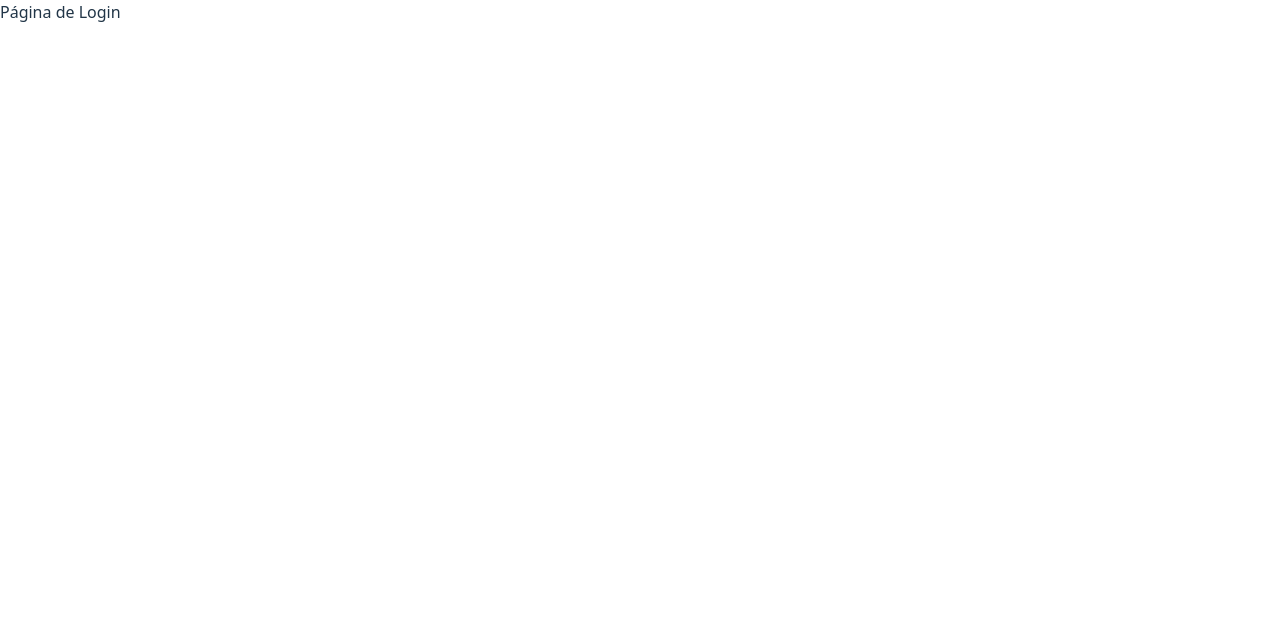
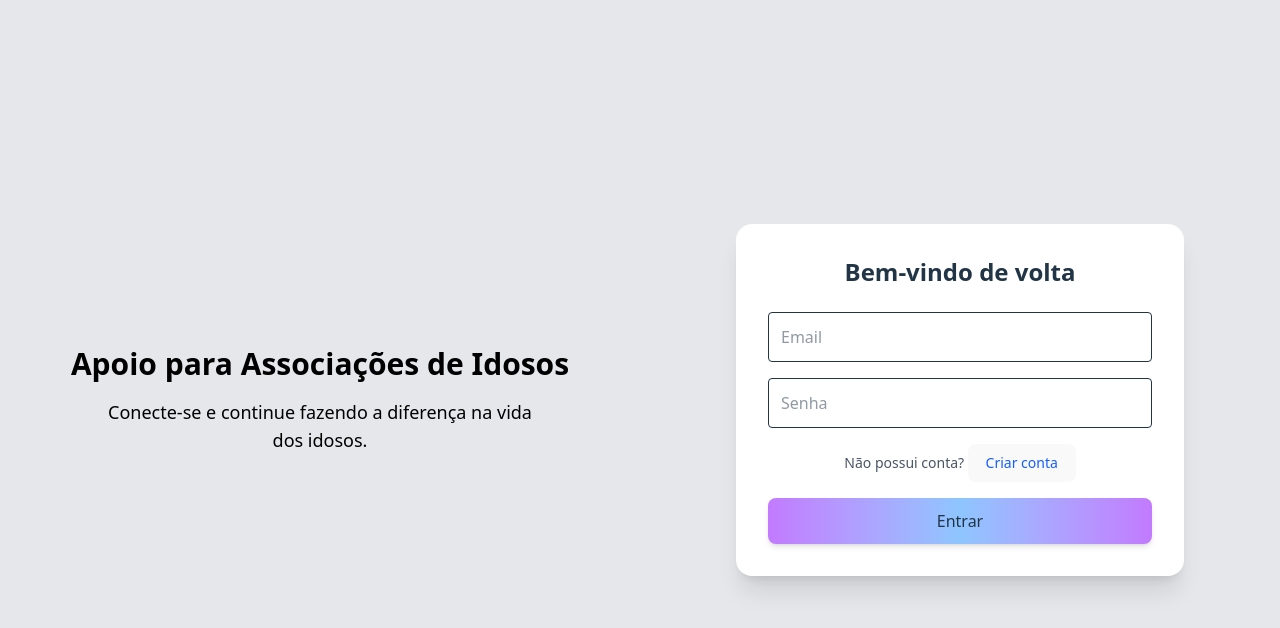
Before and after one commit to rraquelof/frontend-Associacao-idosos, a React (Vite) app: page /login in a window 1280 px wide. Shown: the top 628 px of the page. Built offline with nearby package versions, Linux system fonts and the light colour scheme.

Commit message:
Criando página de Login

```diff
--- a/src/Cadastro.tsx
+++ b/src/Cadastro.tsx
@@ -93,6 +93,8 @@ const handleSubmit = async (e: FormEvent<HTMLFormElement>) => {
             <input
               type="text"
               name="nome"
+              value={formData.nome}
+              onChange={handleChange}
               placeholder="Nome completo"
               className="border p-3 rounded-lg text-xl focus:outline-none focus:ring-2 focus:ring-purple-300"
               required
--- a/src/CadastroIdoso.tsx
+++ b/src/CadastroIdoso.tsx
@@ -1,5 +1,5 @@
 import { useState } from "react";
-import Botao from "./components/botao";
+import Botao from "./components/Botao";
 
 export default function CadastroIdoso() {
   const [etapa, setEtapa] = useState(1);
--- a/src/Login.tsx
+++ b/src/Login.tsx
@@ -1,5 +1,111 @@
-export default function Login(){
-    return(
-        <p>Página de Login</p>
-    )
+import { useState, type ChangeEvent, type FormEvent } from "react";
+import { useNavigate } from "react-router-dom";
+
+export default function Login() {
+  const navigate = useNavigate();
+
+  const [formData, setFormData] = useState({
+    email: "",
+    senha: "",
+  });
+
+  const [mensagem, setMensagem] = useState("");
+
+  const handleChange = (e: ChangeEvent<HTMLInputElement>) => {
+    setFormData({
+      ...formData,
+      [e.target.name]: e.target.value,
+    });
+  };
+
+  const handleSubmit = async (e: FormEvent<HTMLFormElement>) => {
+    e.preventDefault();
+    setMensagem("Verificando...");
+
+    try {
+      const resposta = await fetch("https://api-associacao-idosos.onrender.com/api/login", {
+        method: "POST",
+        headers: { "Content-Type": "application/json" },
+        body: JSON.stringify(formData),
+      });
+
+      const dados = await resposta.json();
+
+      if (resposta.ok) {
+        setMensagem("✅ Login realizado com sucesso!");
+        navigate("/menu");
+      } else {
+        setMensagem(`⚠️ ${dados.message || "Credenciais inválidas."}`);
+      }
+    } catch (erro) {
+      console.error("Erro ao fazer login:", erro);
+      setMensagem("❌ Erro ao conectar com o servidor.");
+    }
+  };
+
+  return (
+    <div className="w-screen min-h-screen flex bg-gray-200 box-border">
+      {/* Lado esquerdo */}
+      <div className="w-1/2 bg-gray-200 flex flex-col justify-center items-center text-black p-10">
+        <div className="flex flex-col items-center text-center space-y-4">
+          <h1 className="text-3xl font-bold">Apoio para Associações de Idosos</h1>
+          <p className="text-lg max-w-md">
+            Conecte-se e continue fazendo a diferença na vida dos idosos.
+          </p>
+        </div>
+      </div>
+
+      {/* Lado direito */}
+      <div className="w-1/2 flex justify-center items-center p-10">
+        <div className="w-full max-w-md bg-white rounded-2xl shadow-xl p-8">
+          <h2 className="text-2xl font-bold mb-6 text-center">Bem-vindo de volta</h2>
+
+          <form onSubmit={handleSubmit} className="flex flex-col space-y-4">
+            <input
+              type="email"
+              name="email"
+              value={formData.email}
+              onChange={handleChange}
+              placeholder="Email"
+              className="border p-3 rounded"
+              required
+            />
+
+            <input
+              type="password"
+              name="senha"
+              value={formData.senha}
+              onChange={handleChange}
+              placeholder="Senha"
+              className="border p-3 rounded"
+              required
+            />
+
+            {/* 👇 Link para criar conta */}
+            <p className="text-center text-sm text-gray-600">
+              Não possui conta?{" "}
+              <button
+                type="button"
+                onClick={() => navigate("/cadastro")}
+                className="text-blue-600 hover:underline"
+              >
+                Criar conta
+              </button>
+            </p>
+
+            <button
+              type="submit"
+              className="bg-gradient-to-r from-purple-400 via-blue-300 to-purple-400 rounded-full shadow-md hover:shadow-lg transition-all text-lg font-semibold px-6 py-2"
+            >
+              Entrar
+            </button>
+
+            {mensagem && (
+              <p className="text-center text-sm mt-2 text-gray-700">{mensagem}</p>
+            )}
+          </form>
+        </div>
+      </div>
+    </div>
+  );
 }
--- /dev/null
+++ b/src/Menu.tsx
@@ -0,0 +1,5 @@
+export default function Menu(){
+    return(
+        <h1>Menu da página</h1>
+    )
+}
--- a/src/main.tsx
+++ b/src/main.tsx
@@ -5,6 +5,7 @@ import { BrowserRouter as Router, Routes, Route } from "react-router-dom";
 import Cadastro from './Cadastro';
 import Login from './Login';
 import CadastroIdoso from './CadastroIdoso';
+import Menu from './Menu';
 
 createRoot(document.getElementById('root')!).render(
   <StrictMode>
@@ -13,6 +14,7 @@ createRoot(document.getElementById('root')!).render(
         <Route path='/cadastro' element={<Cadastro />}></Route>
         <Route path='/login' element={<Login />}></Route>
         <Route path='/cadastro/idoso' element={<CadastroIdoso />}></Route>
+        <Route path='/menu' element={<Menu/>}></Route>
       </Routes>
     </Router>
   </StrictMode>,
```
